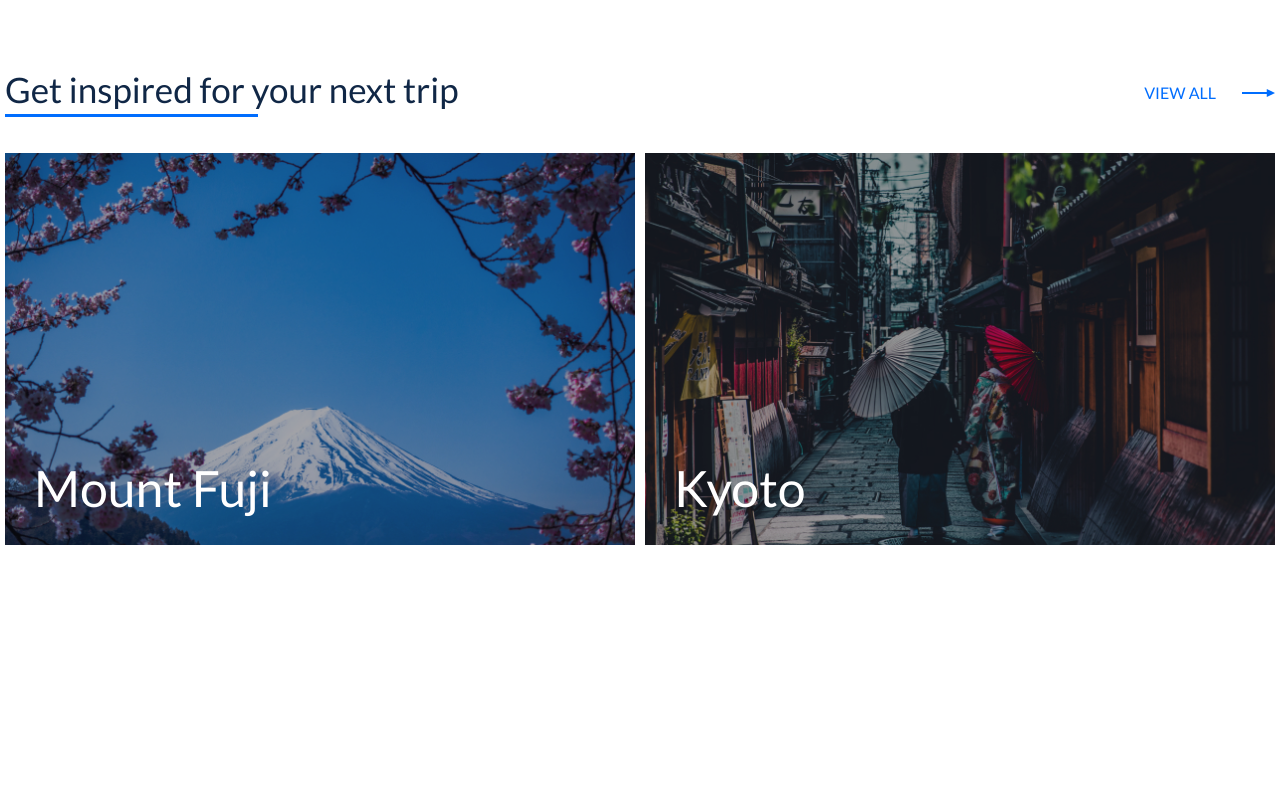
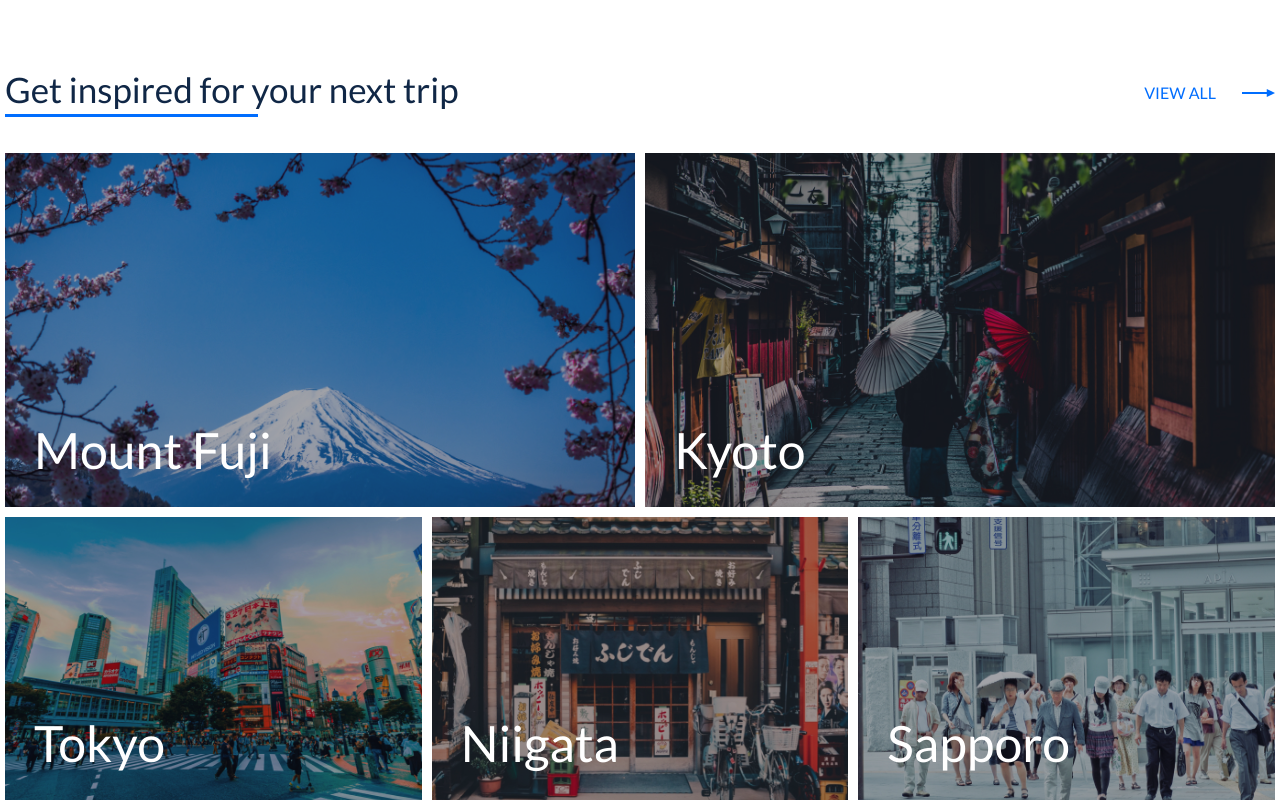
Before and after one commit to mikejusi/odigo-landing, a plain HTML site: page index.html in a window 1280 px wide. Shown: the part 1492-2292 px from the top of the page. Before the commit the page ends 2037 px from the top, so only its background shows below. Drawn offline with Linux system fonts and the light colour scheme.

Commit message:
image card all

```diff
--- a/assets/css/style.css
+++ b/assets/css/style.css
@@ -338,6 +338,7 @@ fieldset{
 }
 
 .sz__big{
+    height: 354px;
     grid-column: span 3;
 }
 
@@ -358,6 +359,11 @@ fieldset{
     transition: 0.15s all;
 }
 
+.sz__small{
+    height: 283px;
+    grid-column: span 2;
+}
+
 /* Trip style end */
 
 footer{
--- a/index.html
+++ b/index.html
@@ -142,6 +142,27 @@
                             </figcaption>
                         </figure>
 
+                        <figure class="image__card sz__small">
+                            <img src="assets/img/trip__3.jpg" alt="Tokyo" class="pic__fg">
+                            <figcaption class="img__title">
+                                Tokyo
+                            </figcaption>
+                        </figure>
+
+                        <figure class="image__card sz__small">
+                            <img src="assets/img/trip__4.jpg" alt="Niigata" class="pic__fg">
+                            <figcaption class="img__title">
+                                Niigata
+                            </figcaption>
+                        </figure>
+
+                        <figure class="image__card sz__small">
+                            <img src="assets/img/trip__5.jpg" alt="Sapporo" class="pic__fg">
+                            <figcaption class="img__title">
+                                Sapporo
+                            </figcaption>
+                        </figure>
+
                     </div>
                 </div>
             </section>
```
